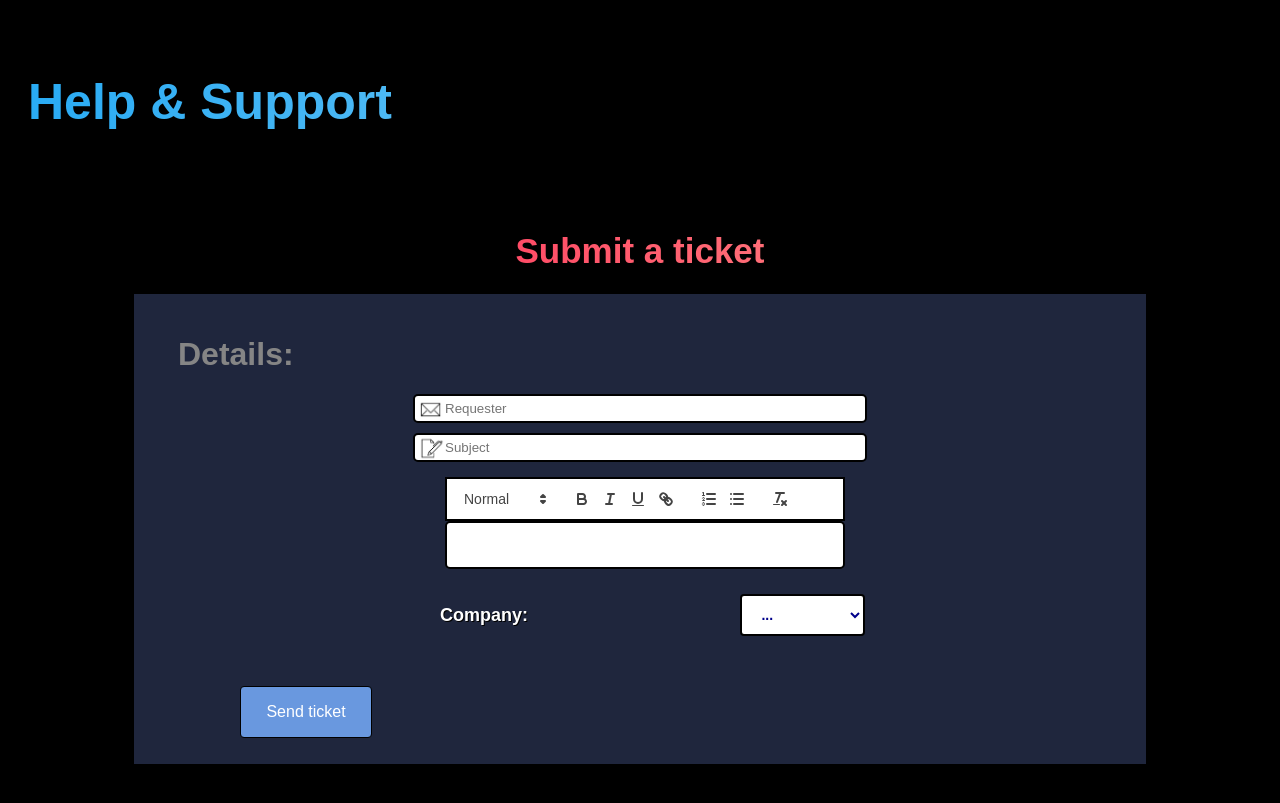
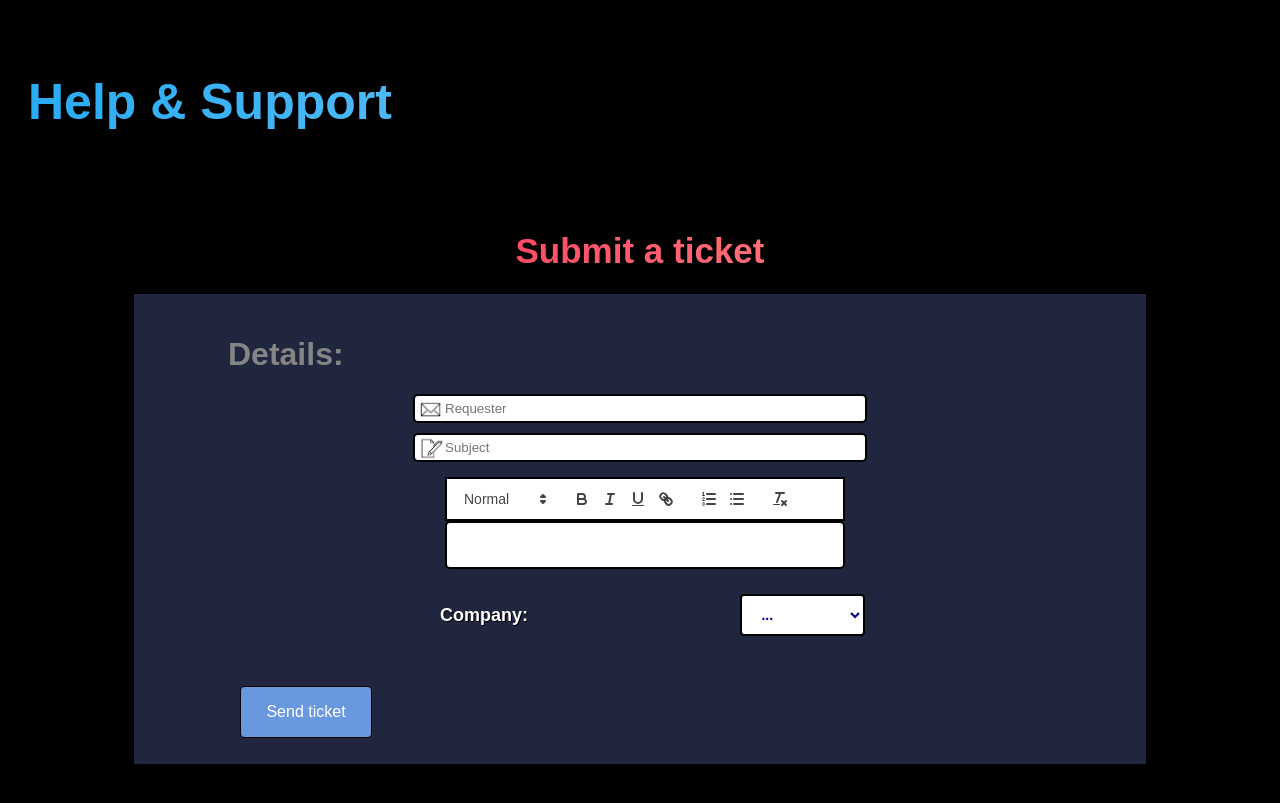
Before and after one commit to RussellIndustriesTobin/RussellIndustries, a website built with Vite: page support.html in a window 1280 px wide. Shown: the part 127-930 px from the top of the page. Built offline with nearby package versions, Linux system fonts and the light colour scheme.

Commit message:
Update support.css

```diff
--- a/support.css
+++ b/support.css
@@ -281,7 +281,7 @@ padding: 10px 15px;
     color: #858585;
     text-align: left;
     display: flex;
-    margin-left: 170px;
+    margin-left: 220px;
     margin-right: auto;
     justify-content: flex-start;
     font-weight: bold;
```
